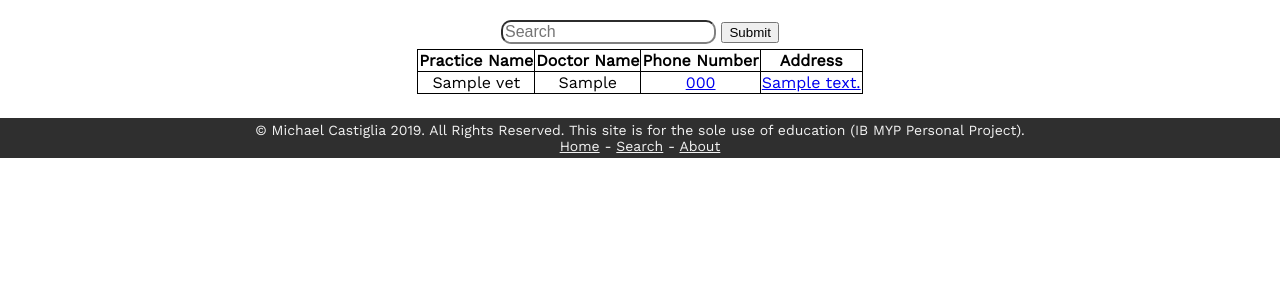
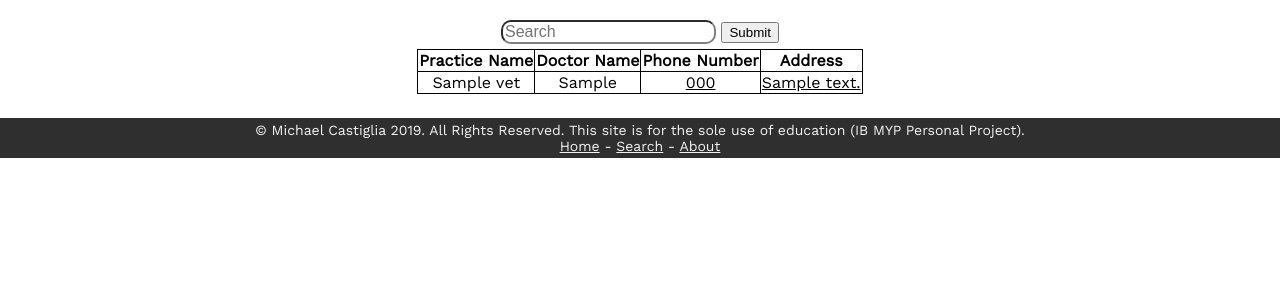
Before and after one commit to MichaelRP1/PersonalProject, a PHP site: page /search.php in a window 1280 px wide. Shown: the part 97-397 px from the top of the page. Run offline with PHP 8.4, Linux system fonts and the light colour scheme; tables that the repository leaves empty hold one stand-in row (values such as "Sample post").

Commit message:
Change color of links in table

```diff
--- a/css/main.css
+++ b/css/main.css
@@ -145,3 +145,9 @@ form {
 table, th, td {
 	border: 1px solid black; /* Sets border around each cell */
 }
+td a {
+	color: #000; /* Makes Links Black */
+}
+td a:hover {
+	color: #f2f2f2; /* Make link slightly lighter when hovering */
+}
```
